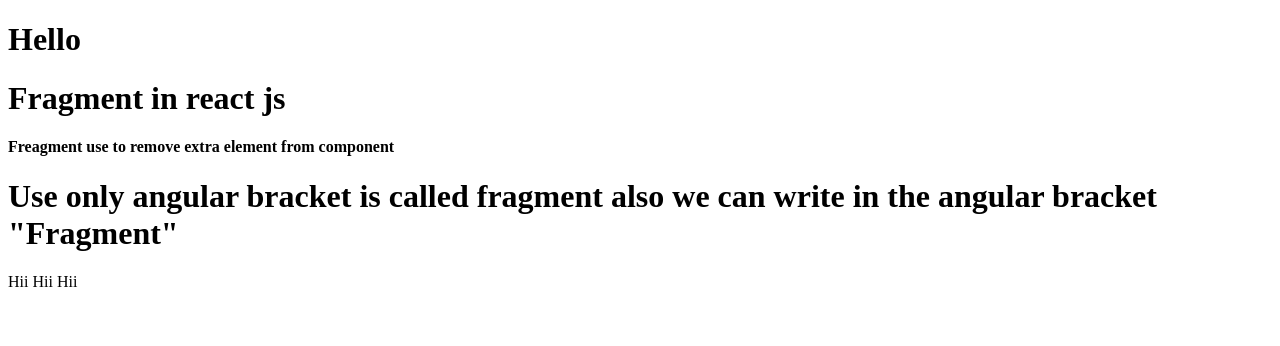
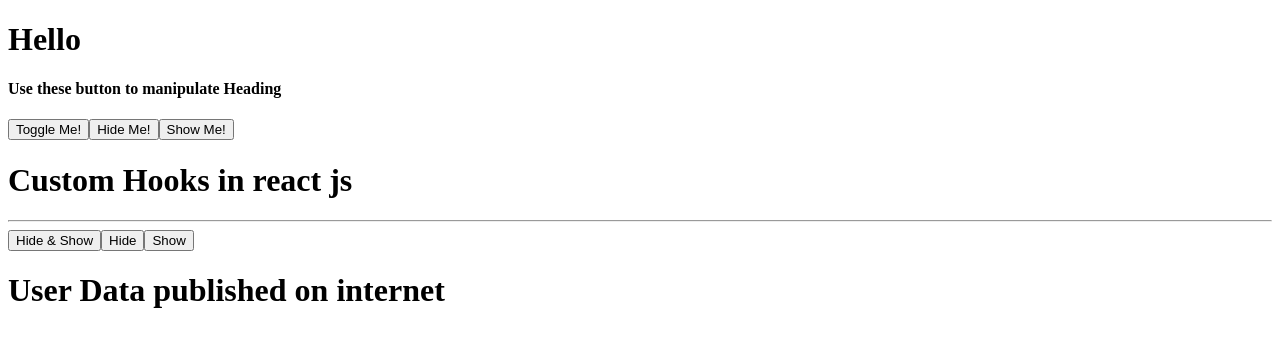
Before and after one commit to Sumit1164/React.js_Learning, a React (Vite) app: page / in a window 1280 px wide. Shown: the top 346 px of the page. Built offline with nearby package versions, Linux system fonts and the light colour scheme.

Commit message:
Custom Hooks in react js

```diff
--- a/src/App.jsx
+++ b/src/App.jsx
@@ -7,6 +7,7 @@
 import UseActionState from "./UseActionState"
 import UseIDHook from "./UseIDHook"
 import FragmentReact from "./FragmentReact"
+import CustomHooks from "./CustomHooks"
 // import CheckBoxes from "./CheckBoxes";
 // import Counter from "./Counter"
 // import Apps from "./Toggle"
@@ -228,10 +229,11 @@
       <UpdatingObject />
       <UpdateArray />
       <UseActionState />
-      <UseIDHook />  */}
+      <UseIDHook />
+      <FragmentReact/>  */}
 
 
-      <FragmentReact/>
+      <CustomHooks />
     </div>
 
 
--- /dev/null
+++ b/src/CustomHooks.jsx
@@ -0,0 +1,28 @@
+import useCustomeHook from "./useCustomeHook"
+
+const CustomHooks = () => {
+    const [value, setValue] = useCustomeHook(true);
+    const [data, setData] = useCustomeHook(true);
+  return (
+      <div>
+          <h4>Use these button to manipulate Heading</h4>
+          <button onClick={setValue}>Toggle Me!</button>
+          <button onClick={()=>setValue(false)}>Hide Me!</button>
+          <button onClick={()=>setValue(true)}>Show Me!</button>
+          {
+              value? <h1>Custom Hooks in react js</h1>:null
+          }
+
+          <hr />
+          <button onClick={setData}>Hide & Show</button>
+          <button onClick={()=>setData(false)}>Hide</button>
+          <button onClick={()=>setData(true)}>Show</button>
+          {
+              data ? <h1>User Data published on internet</h1> : null
+          }
+
+    </div>
+  )
+}
+
+export default CustomHooks
--- /dev/null
+++ b/src/useCustomeHook.jsx
@@ -0,0 +1,18 @@
+import { useState } from "react";
+
+const useCustomeHook = (defaultVal) => {
+  const [value, setValue] = useState(defaultVal);
+
+  function toggleValue(val) {
+    if (typeof val != 'boolean') {
+      setValue(!value)
+    }
+    else {
+      setValue(val)
+    }
+  }
+
+  return [value, toggleValue]
+}
+
+export default useCustomeHook;
```
